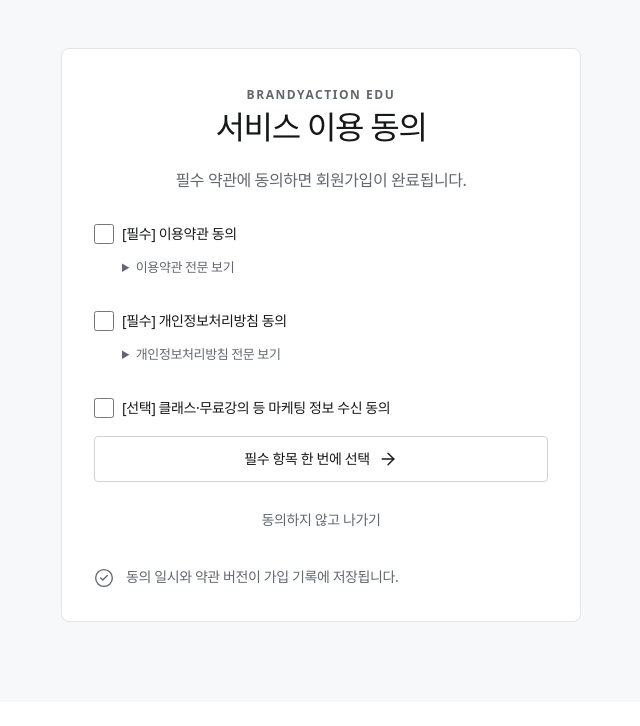
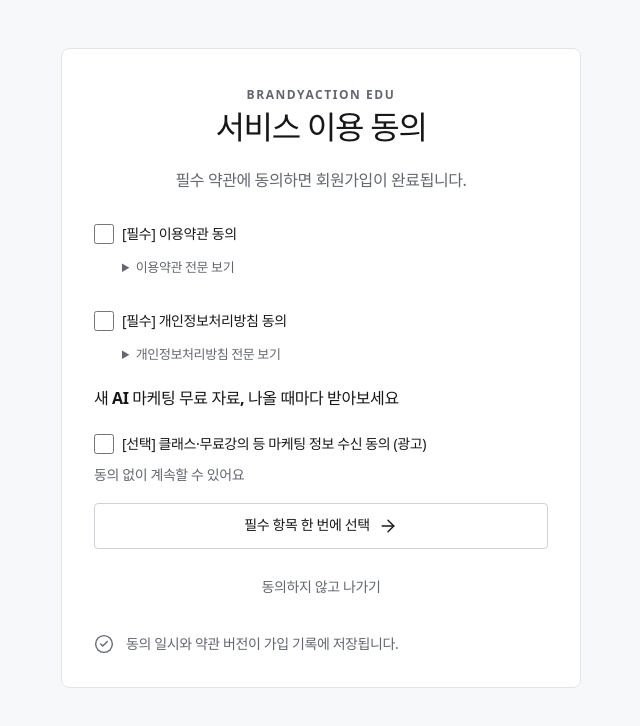
Before and after one commit to brandyaction-ricky/brandyaction-edu, a Next.js app: page /auth/consent in a window 1280 px wide. Shown: the top 726 px of the page, without its empty margins (319-959 px from the left). Built offline with nearby package versions, Linux system fonts and the light colour scheme; no server answers.

Commit message:
Clarify optional marketing consent on signup

```diff
--- a/app/auth/consent/page.tsx
+++ b/app/auth/consent/page.tsx
@@ -12,6 +12,8 @@ import { emptyConsent, OPTIONAL_CONSENT_VERSION, validateConsentChoices, type Co
 import { ConsentPolicy } from "@/app/ui/consent-policy";
 
 import { safeNext } from "@/lib/platform";
+
+const marketingHelp = "동의 없이 계속할 수 있어요";
 
 export default function SocialConsentPage() {
   const router = useRouter();
@@ -128,10 +130,20 @@ export default function SocialConsentPage() {
             <fieldset className="stack mt32 email-auth-fields" disabled={pending}>
               <ConsentPolicy kind="terms" checked={terms} onChange={setTerms} />
               <ConsentPolicy kind="privacy" checked={privacy} onChange={setPrivacy} />
-              {optionalEnabled ? <OptionalConsent value={choices} onChange={setChoices} disabled={pending}/> : <label className="checkline">
-                <input type="checkbox" checked={marketing} onChange={event => setMarketing(event.target.checked)}/>
-                <span>[선택] 클래스·무료강의 등 마케팅 정보 수신 동의</span>
-              </label>}
+              <div className="stack gap8">
+                <p><strong>새 AI 마케팅 무료 자료, 나올 때마다 받아보세요</strong></p>
+                {optionalEnabled ? (
+                  <OptionalConsent value={choices} onChange={setChoices} disabled={pending} helpText={marketingHelp} />
+                ) : (
+                  <>
+                    <label className="checkline">
+                      <input type="checkbox" checked={marketing} onChange={event => setMarketing(event.target.checked)} aria-describedby="signup-marketing-help" />
+                      <span>[선택] 클래스·무료강의 등 마케팅 정보 수신 동의 (광고)</span>
+                    </label>
+                    <p className="meta" id="signup-marketing-help">{marketingHelp}</p>
+                  </>
+                )}
+              </div>
             </fieldset>
             {message && (
               <p className="notice mt16" role="alert">
--- a/app/ui/optional-consent.tsx
+++ b/app/ui/optional-consent.tsx
@@ -2,8 +2,8 @@
 import { useEffect, useId, useRef } from 'react';
 import { type ConsentChoices, type ConsentSnapshot } from '@/lib/optional-consent';
 import styles from './optional-consent.module.css';
-export function OptionalConsent({ value, onChange, disabled = false, dates }: {
-  value: ConsentChoices; onChange: (value: ConsentChoices) => void; disabled?: boolean; dates?: ConsentSnapshot['dates'];
+export function OptionalConsent({ value, onChange, disabled = false, dates, helpText = '받지 않아도 회원가입·결제·수강을 똑같이 이용할 수 있어요.' }: {
+  value: ConsentChoices; onChange: (value: ConsentChoices) => void; disabled?: boolean; dates?: ConsentSnapshot['dates']; helpText?: string;
 }) {
   const id = useId();
   const parent = useRef<HTMLInputElement>(null);
@@ -11,9 +11,9 @@ export function OptionalConsent({ value, onChange, disabled = false, dates }: {
   const mixed = !all && (value.marketingUse || value.kakao || value.email);
   useEffect(() => { if (parent.current) parent.current.indeterminate = mixed; }, [mixed]);
   const dated = (kind: keyof ConsentChoices) => dates?.[kind] ? <small className={styles.date}>{new Intl.DateTimeFormat('ko-KR', { timeZone: 'Asia/Seoul' }).format(new Date(dates[kind]!))} 동의</small> : null;
-  return <div className={styles.block} aria-describedby={`${id}-help`}>
-    <label className={styles.parent}><input ref={parent} aria-checked={mixed ? 'mixed' : all} type="checkbox" checked={all} disabled={disabled} onChange={e => onChange({ marketingUse: e.target.checked, sms: false, kakao: e.target.checked, email: e.target.checked })}/><span>[선택] 교육·할인·행사 소식 받기 (광고)</span></label>
-    <p className={styles.help} id={`${id}-help`}>받지 않아도 회원가입·결제·수강을 똑같이 이용할 수 있어요.</p>
+  return <div className={styles.block}>
+    <label className={styles.parent}><input ref={parent} aria-checked={mixed ? 'mixed' : all} aria-describedby={`${id}-help`} type="checkbox" checked={all} disabled={disabled} onChange={e => onChange({ marketingUse: e.target.checked, sms: false, kakao: e.target.checked, email: e.target.checked })}/><span>[선택] 교육·할인·행사 소식 받기 (광고)</span></label>
+    <p className={styles.help} id={`${id}-help`}>{helpText}</p>
     <div className={styles.options}>
       <label><input type="checkbox" checked={value.marketingUse} disabled={disabled} onChange={e => onChange(e.target.checked ? { ...value, marketingUse: true } : { marketingUse: false, sms: false, kakao: false, email: false })}/><span>맞춤 소식에 내 정보를 사용하는 데 동의해요{dated('marketingUse')}</span></label>
       <details className={styles.details}><summary>내 정보를 어떻게 사용하나요?</summary><p>주식회사 브랜디액션(브랜디에듀)이 교육·할인·행사 안내 대상을 고르기 위해 이름, 휴대폰 번호, 이메일, 구매·수강 기록을 사용합니다. 동의를 취소하거나 탈퇴할 때까지 사용합니다. 동의하지 않아도 서비스 이용에는 제한이 없습니다.</p></details>
```
Also changed, not shown: 2 other files (tests, documents, lock files or other folders).
